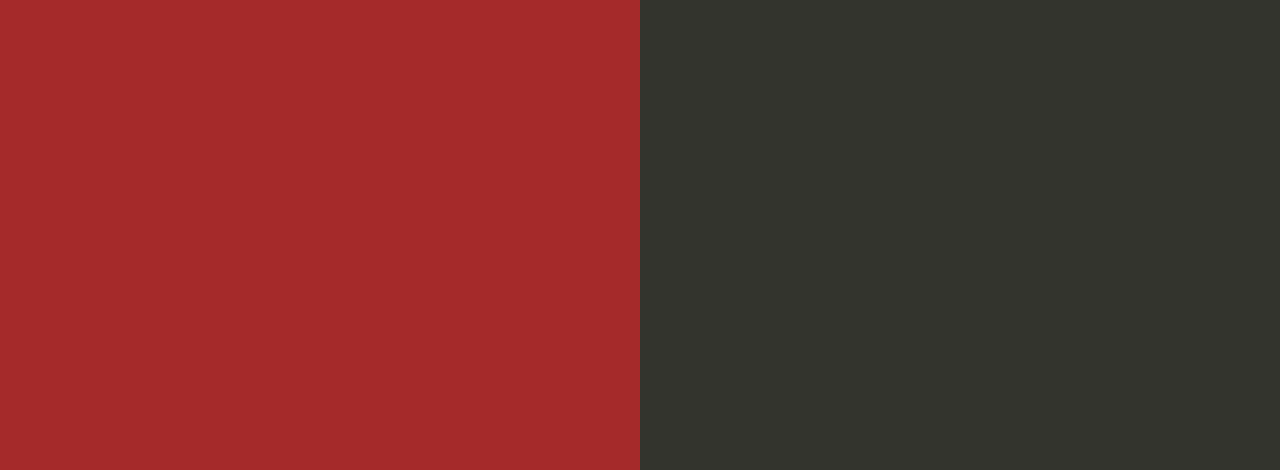
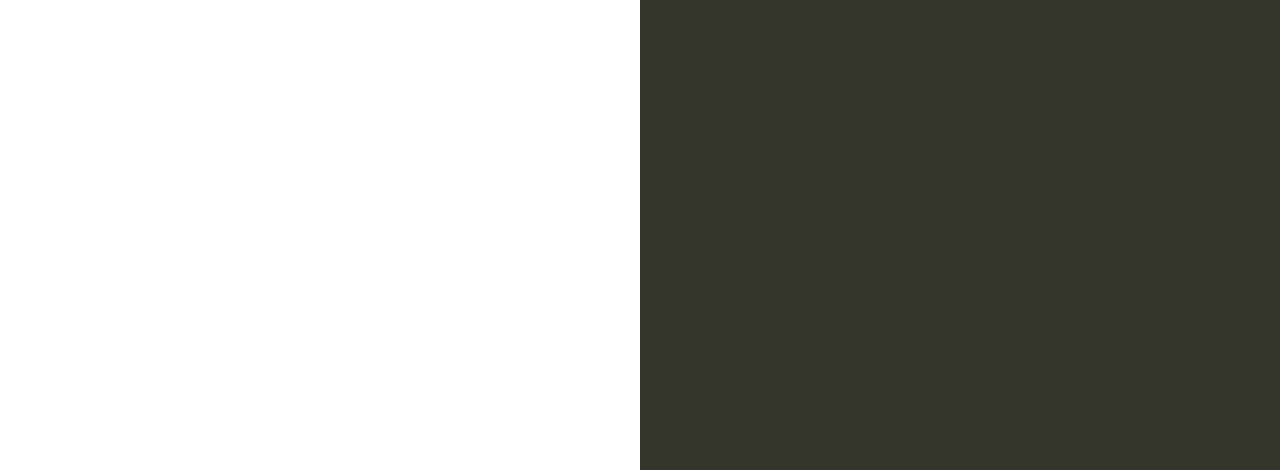
Before and after one commit to hey-makee/my-nodejs-app, a website: page index.html in a window 1280 px wide. Shown: the part 330-800 px from the top of the page. Drawn offline with Linux system fonts and the light colour scheme.

Commit message:
Change background color from brown to peach

```diff
--- a/index.html
+++ b/index.html
@@ -41,7 +41,7 @@
 
       text-align: right;
       padding-top: 11em;
-      background-color: brown;
+      background-color: peach;
 
     }
 
```
